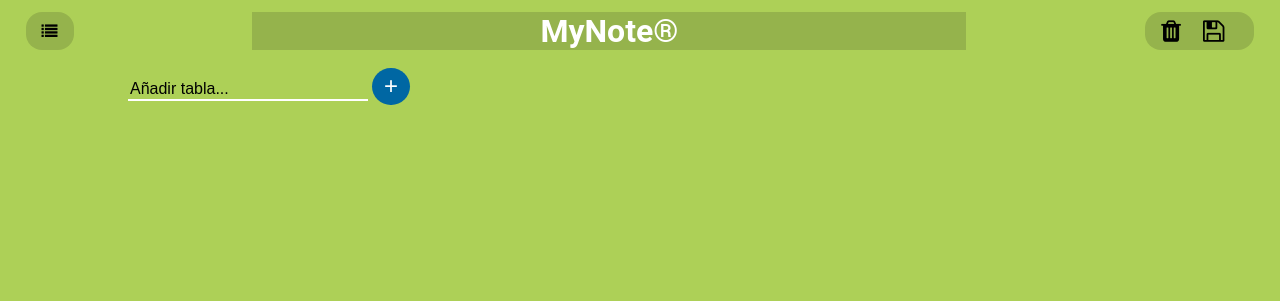
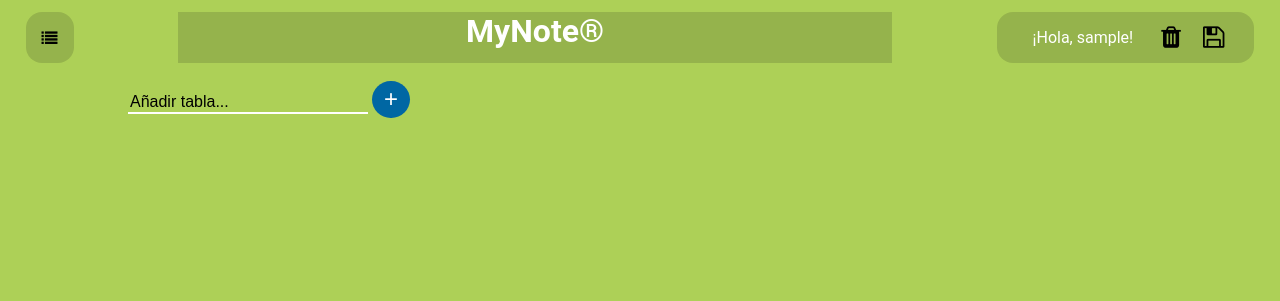
Before and after one commit to ticiAngelucci/trelloSist, a PHP site: page / in a window 1280 px wide. Shown: the top 301 px of the page. Run offline with PHP 8.4, Linux system fonts and the light colour scheme; the visitor is signed in with stand-in values (Sample User, id 1).

Commit message:
clean code

```diff
--- a/css/main.css
+++ b/css/main.css
@@ -137,6 +137,13 @@
     overflow-y: hidden; /* Hide vertical scrollbar */
 }
 
+#user-info{
+    margin-left: 20px;
+    font-size:16px;
+    color: white;
+    letter-spacing: 0;
+    margin-right: 20px;
+}
 .sidenav {
     height: 100%;
     width: 0;
--- a/index.php
+++ b/index.php
@@ -9,34 +9,33 @@
 ?>
 <!DOCTYPE html>
 <html lang="en">
+
 <head>
     <meta charset="UTF-8">
-        <meta http-equiv="X-UA-Compatible" content="IE=edge">
-        <meta name="viewport" content="width=device-width, initial-scale=1.0">
-
-
     <link rel="mynote-icon" sizes="180x180" href="assets/pencil.ico">
-        <link rel="manifest" href="assets/site.webmanifest">
-        <link rel="mask-icon" href="assets/safari-pinned-tab.svg" color="#5bbad5">
     <link rel="shortcut icon" href="assets/pencil.ico">
-        <meta name="apple-mobile-web-app-title" content="MyNote®">
-        <meta name="application-name" content="MyNote®">
-        <meta name="msapplication-TileColor" content="#2b5797">
-        <meta name="msapplication-config" content="assets/browserconfig.xml">
-        <meta name="theme-color" content="#ffffff">
     <title>MyNote®</title>
 
     <link rel="stylesheet" href="css/main.css">
     <link rel="stylesheet" href="https://cdnjs.cloudflare.com/ajax/libs/font-awesome/4.7.0/css/font-awesome.min.css" integrity="sha512-SfTiTlX6kk+qitfevl/7LibUOeJWlt9rbyDn92a1DqWOw9vWG2MFoays0sgObmWazO5BQPiFucnnEAjpAB+/Sw==" crossorigin="anonymous" referrerpolicy="no-referrer" />
 </head>
+
 <body>
     <header>
         <div class="header-flex">
             <span id="sidebar-button"><i class="fa fa-list"></i></span>
             <h1 id="title" class="text-align-center">MyNote®</h1>
             <span class="title-actions-container" style="font-size:25px;cursor:pointer;letter-spacing: 1ch;">
+                <p id="user-info">
+                    <?php
+                    // Mostrar el nombre del usuario si está disponible en la sesión
+                    if (isset($_SESSION['username'])) {
+                        echo '¡Hola, ' . $_SESSION['username'] . '!';
+                    }
+                    ?>
+                </p>
                 <i title="Delete this board." id="delete-button" class="fa fa-trash"></i>
-                    <i title="Save all boards." id="save-button" class="fa fa-floppy-o"></i>
+                <i title="Save all boards." id "save-button" class="fa fa-floppy-o"></i>
             </span>
         </div>
     </header>
@@ -92,4 +91,5 @@
 
     <script src="js/main.js"></script>
 </body>
+
 </html>
--- a/login.php
+++ b/login.php
@@ -20,7 +20,7 @@
 <body>
     <br>
     <center>
-        <img src="assets/logoTelo.png" alt="logoTelo" width="228px">
+        <img src="assets/logoMyNote.png" alt="logoMyNote" width="228px">
         <div class="container mt-5">
             <h2>Inicio de Sesión</h2>
 
```
Also changed, not shown: assets/android-chrome-192x192.png (deleted), assets/android-chrome-512x512.png (deleted), assets/apple-touch-icon.png (deleted), assets/favicon-16x16.png (deleted), assets/favicon-32x32.png (deleted), assets/favicon.ico (deleted), assets/logoTelo.png (deleted), assets/mstile-150x150.png (deleted), assets/site.webmanifest (deleted). Lines whose indentation alone changed are shown as unchanged.
